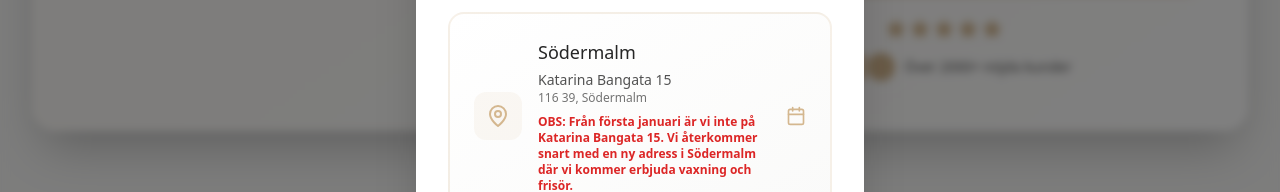
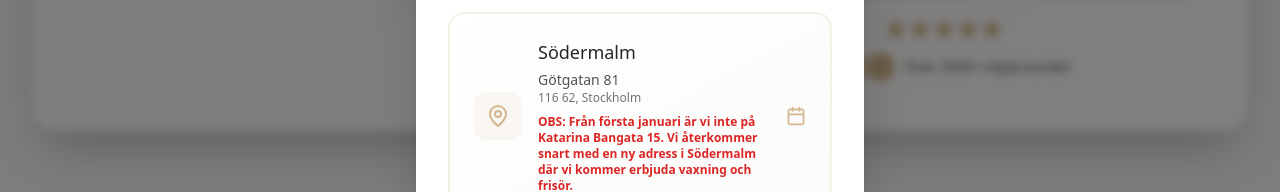
Before and after one commit to aimwizards/pagina, a React (Vite) app: page / in a window 1280 px wide. Both pictures are taken after a click on the button "Boka i Solna eller Södermalm". Shown: the part 2273-2465 px from the top of the page. Built offline with nearby package versions, Linux system fonts and the light colour scheme.

Commit message:
Update TeamSection.tsx

```diff
--- a/src/components/TeamSection.tsx
+++ b/src/components/TeamSection.tsx
@@ -164,7 +164,7 @@ export default function TeamSection() {
                           <p className="text-neutral-500">{loc.postal}</p>
                           {loc.name === "Södermalm" && (
                             <p className="text-red-600 font-semibold text-sm mt-2">
-                              OBS: Från första januari är vi inte på Katarina Bangata 15. Vi återkommer snart med en ny adress i Södermalm där vi kommer erbjuda vaxning och frisör.
+                              OBS: OBS: Just nu har vi braziliansk vaxning på Götgatan 81 i salong baresso, Ring för mer information för vi har begränsade tider, Boka online nedanför.
                             </p>
                           )}
                         </div>
@@ -343,8 +343,8 @@ export default function TeamSection() {
                       </div>
                       <div className="flex-1">
                         <h4 className="text-lg font-medium text-neutral-800 mb-1">Södermalm</h4>
-                        <p className="text-sm text-neutral-600">Katarina Bangata 15</p>
-                        <p className="text-xs text-neutral-500">116 39, Södermalm</p>
+                        <p className="text-sm text-neutral-600">Götgatan 81</p>
+                        <p className="text-xs text-neutral-500">116 62, Stockholm</p>
                         <p className="text-xs text-red-600 font-semibold mt-2">
                           OBS: Från första januari är vi inte på Katarina Bangata 15. Vi återkommer snart med en ny adress i Södermalm där vi kommer erbjuda vaxning och frisör.
                         </p>
```
